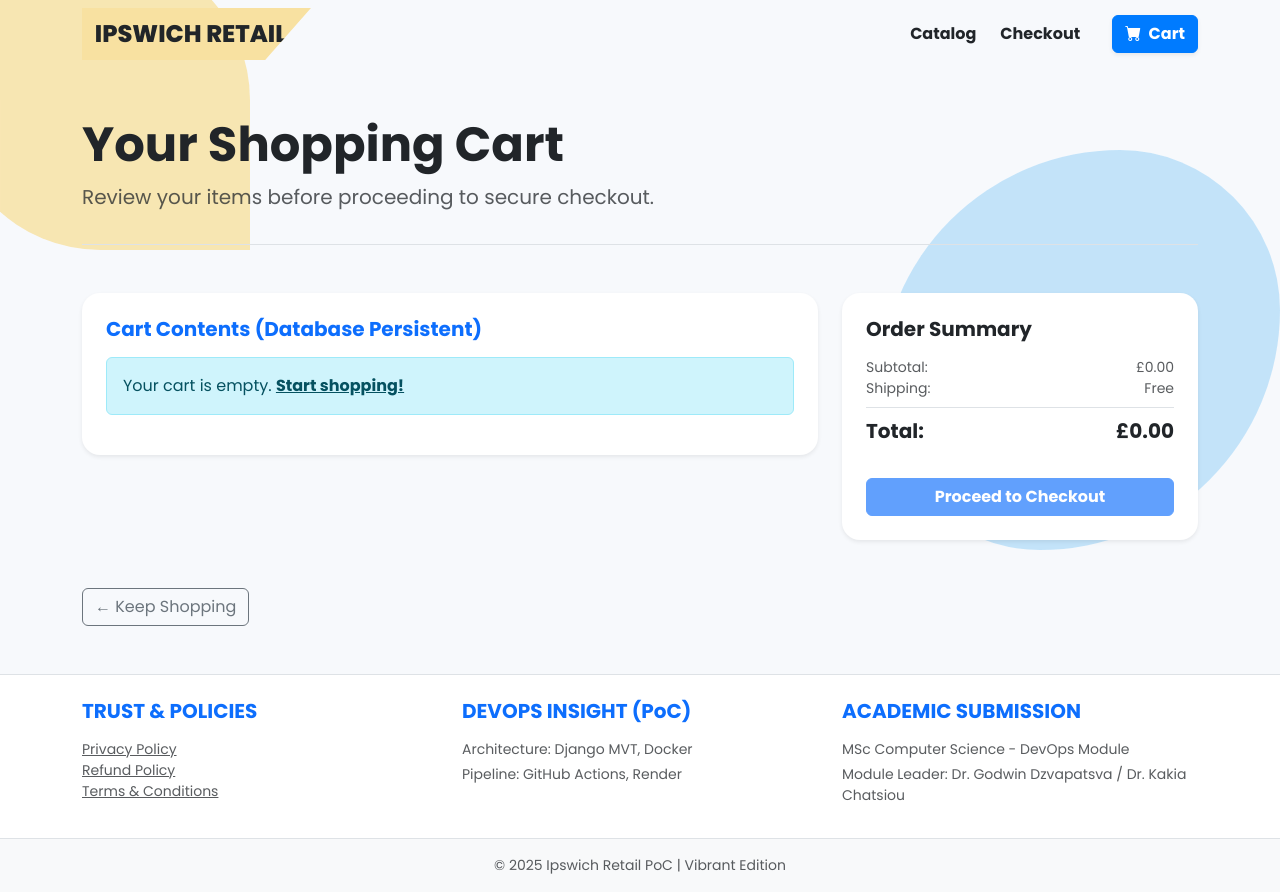
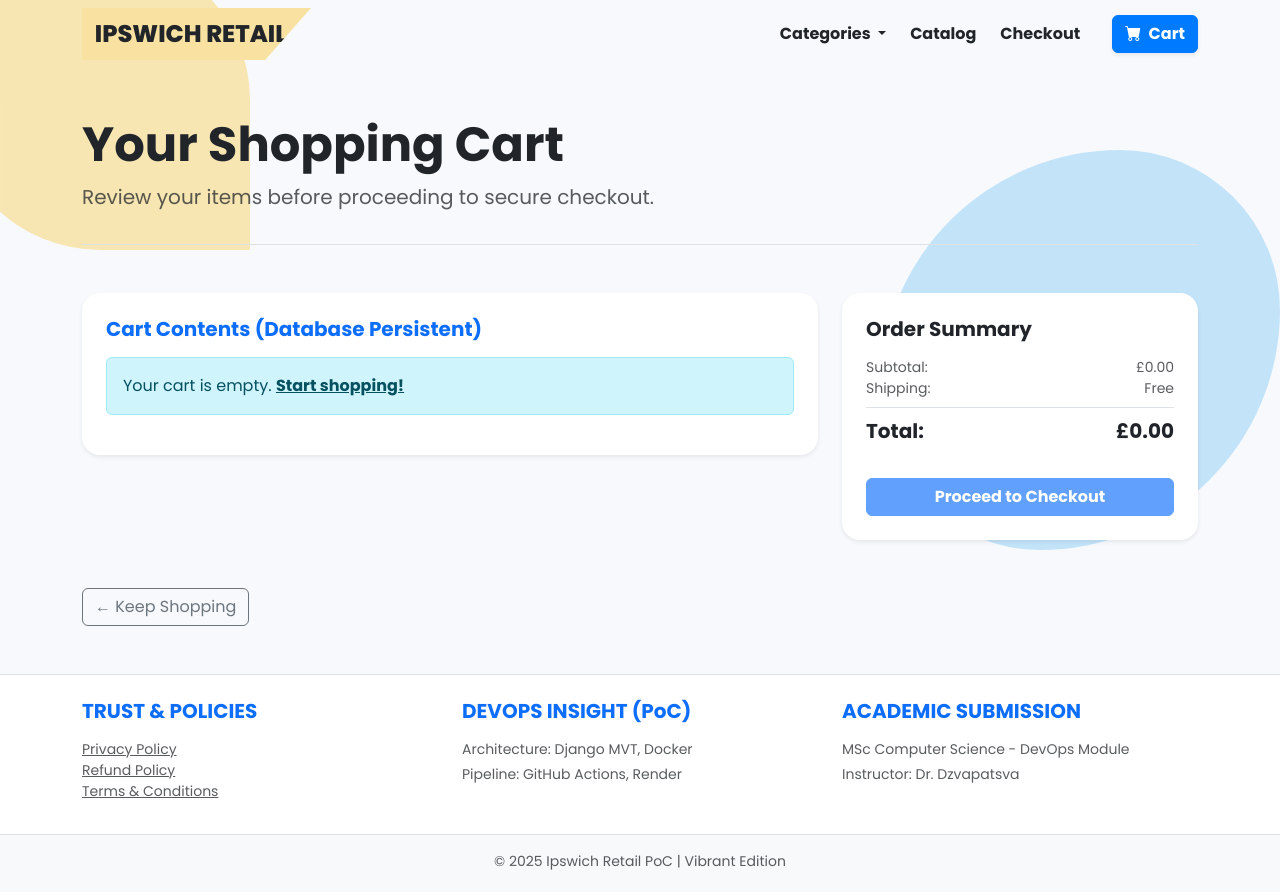
Before and after one commit to aminajaved1999/ecommerce-devops-poc, a Django app: page /cart/ in a window 1280 px wide. After the commit the page ends 870 px from the top, so only its background shows below. Run offline with Django 5.2, Linux system fonts and the light colour scheme; data comes from the database, SQL or seed files in the repository; data that the repository does not hold is empty.

Commit message:
Implement Category Filtering via Navbar Dropdown

```diff
--- a/config/settings.py
+++ b/config/settings.py
@@ -68,6 +68,8 @@ TEMPLATES = [
                 'django.template.context_processors.request',
                 'django.contrib.auth.context_processors.auth',
                 'django.contrib.messages.context_processors.messages',
+                # NEW: Add the custom context processor
+                'store.context_processors.categories_processor',
             ],
         },
     },
--- /dev/null
+++ b/store/context_processors.py
@@ -0,0 +1,9 @@
+from .models import Category
+
+def categories_processor(request):
+    """
+    Makes all categories available in the context of every request.
+    """
+    return {
+        'all_categories': Category.objects.all()
+    }
--- a/store/templates/store/base.html
+++ b/store/templates/store/base.html
@@ -106,6 +106,22 @@
             </button>
             <div class="collapse navbar-collapse" id="navbarNav">
                 <ul class="navbar-nav ms-auto align-items-lg-center gap-lg-2">
+
+                    {# NEW: CATEGORIES DROPDOWN #}
+                    <li class="nav-item dropdown">
+                        <a class="nav-link dropdown-toggle fw-bold" href="#" id="navbarDropdown" role="button" data-bs-toggle="dropdown" aria-expanded="false">
+                            Categories
+                        </a>
+                        <ul class="dropdown-menu shadow-sm" aria-labelledby="navbarDropdown">
+                            <li><a class="dropdown-item" href="{% url 'product_list' %}">All Products</a></li>
+                            <li><hr class="dropdown-divider"></li>
+                            {# Loop through categories provided by context processor (all_categories) #}
+                            {% for cat in all_categories %}
+                                <li><a class="dropdown-item" href="{% url 'product_list_by_category' category_slug=cat.slug %}">{{ cat.name }}</a></li>
+                            {% endfor %}
+                        </ul>
+                    </li>
+
                     <li class="nav-item">
                         <a class="nav-link fw-bold" href="{% url 'product_list' %}">Catalog</a>
                     </li>
@@ -124,7 +140,7 @@
 
     <main class="flex-grow-1 py-5" style="z-index: 1;">
         <div class="container">
-            {# ADDED: Django Messages for user feedback #}
+            {# Django Messages for user feedback #}
             {% if messages %}
                 <div class="row justify-content-center mb-4">
                     <div class="col-lg-8">
@@ -137,7 +153,7 @@
                     </div>
                 </div>
             {% endif %}
-            {# END ADDED #}
+            {# END Django Messages #}
             {% block content %}
             {% endblock %}
         </div>
@@ -162,7 +178,7 @@
                 <div class="col-md-4">
                     <h5 class="text-primary fw-bold mb-3">ACADEMIC SUBMISSION</h5>
                     <p class="mb-1">MSc Computer Science - DevOps Module</p>
-                    <p>Module Leader: Dr. Godwin Dzvapatsva / Dr. Kakia Chatsiou</p>
+                    <p>Instructor: Dr. Dzvapatsva</p>
                 </div>
             </div>
         </div>
--- a/store/urls.py
+++ b/store/urls.py
@@ -2,8 +2,9 @@ from django.urls import path
 from . import views
 
 urlpatterns = [
-    # Home/Product List
+    # Home/Product List (Modified to accept optional category slug)
     path('', views.product_list, name='product_list'),
+    path('category/<slug:category_slug>/', views.product_list, name='product_list_by_category'), # <-- NEW: Filtered view
 
     # Product Detail
     path('product/<int:pk>/', views.product_detail, name='product_detail'),
@@ -14,7 +15,7 @@ urlpatterns = [
     # Cart
     path('cart/', views.view_cart, name='cart'),
 
-    # AJAX Cart Update (FIXES THE NoReverseMatch ERROR)
+    # AJAX Cart Update
     path('update_cart/', views.update_cart, name='update_cart'),
 
     # Checkout and Order Processing
--- a/store/views.py
+++ b/store/views.py
@@ -1,11 +1,11 @@
 from django.shortcuts import render, get_object_or_404, redirect
 from django.contrib import messages
 from django.http import JsonResponse
-from django.db import transaction # <-- Added for atomic transactions
+from django.db import transaction
 import json
 
 # Import all models
-from .models import Product, Cart, CartItem, Order, OrderItem
+from .models import Product, Cart, CartItem, Order, OrderItem, Category # <-- Added Category
 
 # --- Helper function to get the user's cart object ---
 def get_or_create_cart(request):
@@ -23,13 +23,27 @@ def get_or_create_cart(request):
         # The unique=True constraint on session_key in the model guarantees this is safe
         cart, created = Cart.objects.get_or_create(session_key=session_key)
 
+    # If the user logs in while having an anonymous cart, merge the carts (future improvement)
+    # For now, this simple logic ensures a cart is always returned.
     return cart
 
-# View 1: Home/Product List Page
-def product_list(request):
+# View 1: Home/Product List Page - MODIFIED TO ACCEPT SLUG
+def product_list(request, category_slug=None):
+    # Base query: Get all active products
     products = Product.objects.all()
+    current_category = None
+
+    if category_slug:
+        # If a slug is provided, filter the products
+        try:
+            current_category = Category.objects.get(slug=category_slug)
+            products = products.filter(category=current_category)
+        except Category.DoesNotExist:
+            pass # Show all products if category not found
+
     context = {
-        'products': products
+        'products': products,
+        'current_category': current_category # Pass category name for display
     }
     return render(request, 'store/product_list.html', context)
 
@@ -173,7 +187,7 @@ def checkout(request):
     }
     return render(request, 'store/checkout.html', context)
 
-# NEW: View to process the order (CREATE ORDER & DECREMENT STOCK)
+# View to process the order (CREATE ORDER & DECREMENT STOCK)
 @transaction.atomic # Ensures that all database operations succeed or fail together
 def process_order(request):
     if request.method != 'POST':
@@ -223,7 +237,7 @@ def process_order(request):
 
     return redirect('order_success', order_id=order.id)
 
-# NEW: Simple success page view
+# Simple success page view
 def order_success(request, order_id):
     order = get_object_or_404(Order, pk=order_id)
     context = {
```
